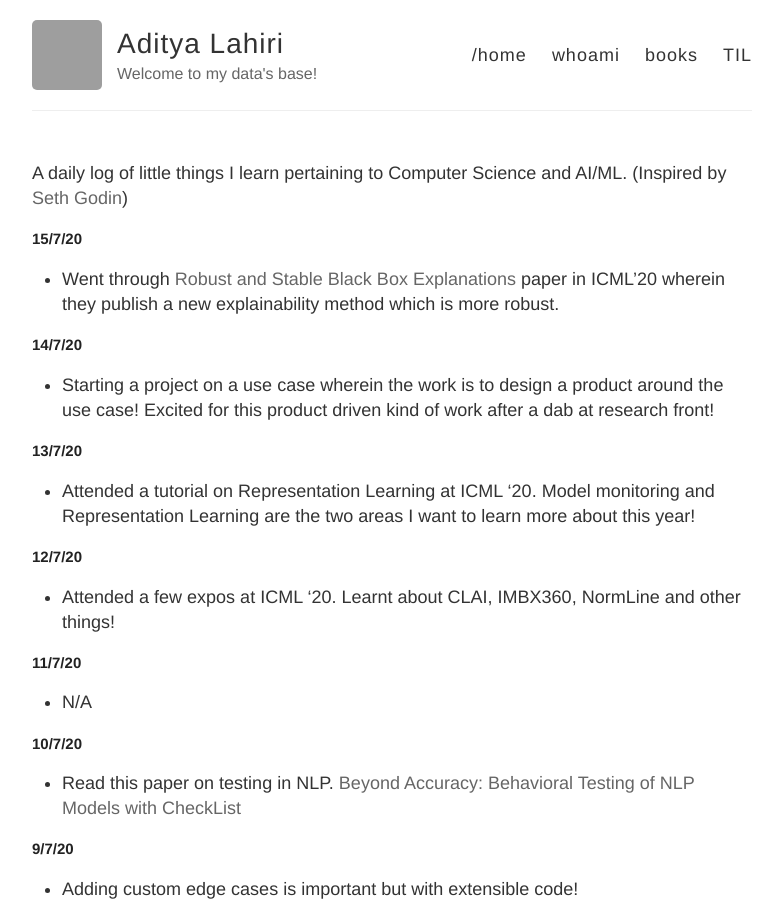
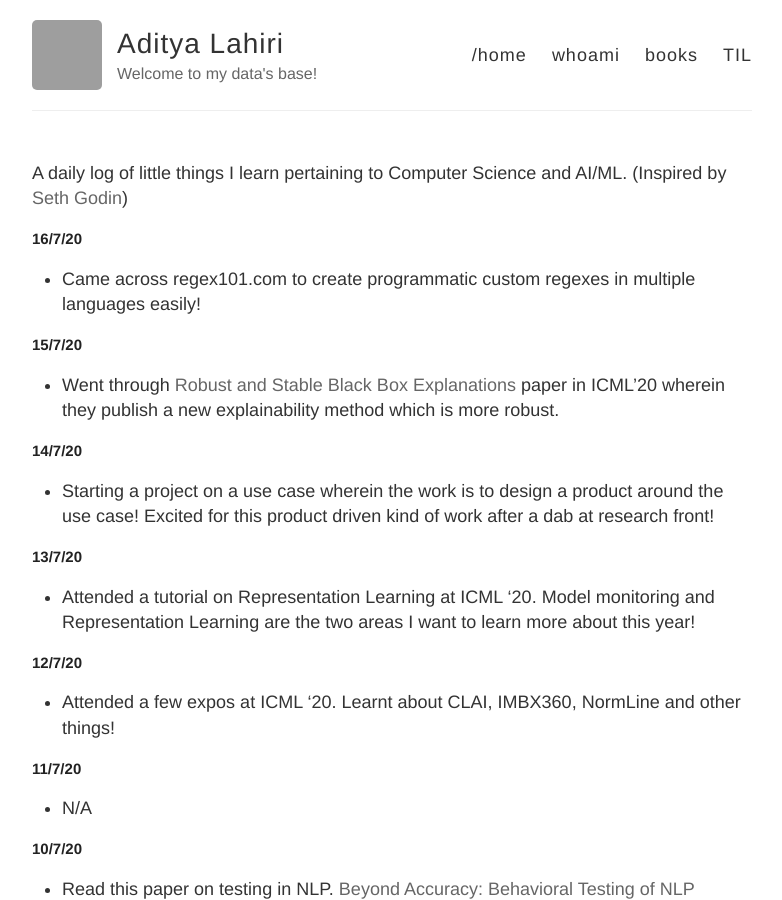
Before and after one commit to adityalahiri/adityalahiri.github.io, a Jekyll site: the page built from TIL.md, in a window 1280 px wide and 900 px high. Shown: the whole window, without its empty margins (248-1030 px from the left). Built offline with Jekyll 4.4.1, drawn with Linux system fonts in a browser that asks for light colours; our own code applies the rules of GitHub Pages for plain Markdown files; grey boxes are pictures that could not be loaded.

Commit message:
Update for 16/7

```diff
--- a/TIL.md
+++ b/TIL.md
@@ -1,5 +1,9 @@
 A daily log of little things I learn pertaining to Computer Science and AI/ML.
 (Inspired by [Seth Godin](https://seths.blog/))
+
+## 16/7/20
+
+* Came across regex101.com to create programmatic custom regexes in multiple languages easily!
 
 ## 15/7/20
 
```
